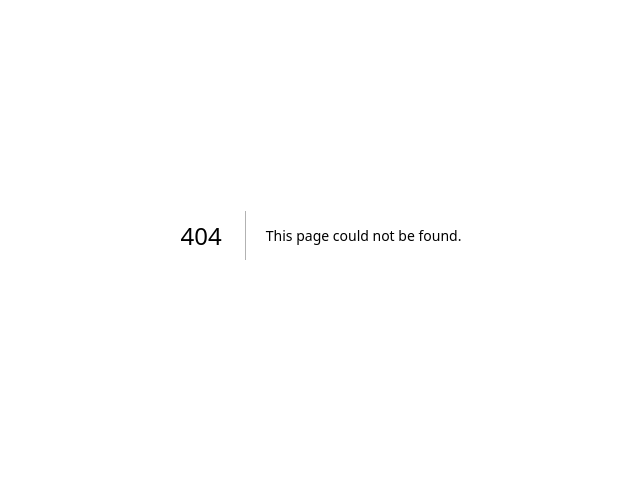
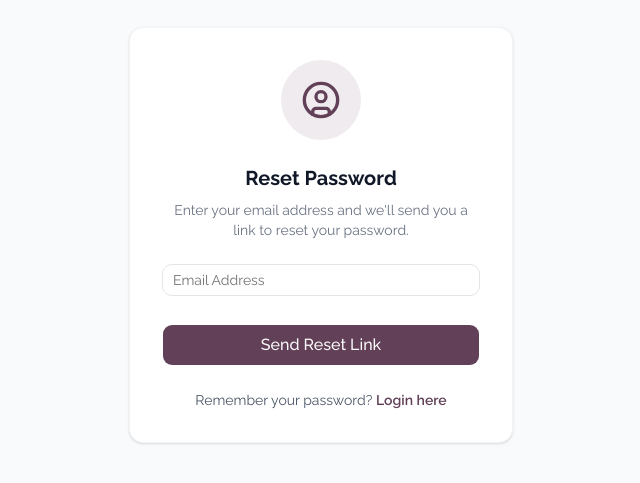
Before and after one commit to batmanven/odoo-hackathon-amrita, a Next.js app: page /forgot-password in a window 1280 px wide. Before the commit this address had no page. Shown: the part 165-648 px from the top of the page, without its empty margins (319-959 px from the left). Built offline with nearby package versions, Linux system fonts and the light colour scheme; no server answers.

Commit message:
feat: implement register and forgot password pages with server action integration

```diff
--- /dev/null
+++ b/src/app/(auth)/forgot-password/page.tsx
@@ -0,0 +1,82 @@
+'use client'
+
+import { useActionState, useEffect } from 'react'
+import { resetPasswordAction } from '@/app/actions/auth'
+import Link from 'next/link'
+import { Input } from '@/components/ui/input'
+import { Button } from '@/components/ui/button'
+import { UserCircle } from 'lucide-react'
+import { toast } from 'sonner'
+
+export default function ForgotPasswordPage() {
+  const [state, formAction, isPending] = useActionState(resetPasswordAction, null)
+
+  useEffect(() => {
+    if (state?.error) {
+      toast.error(state.error)
+    }
+    if (state?.success) {
+      toast.success(state.success)
+    }
+  }, [state])
+
+  return (
+    <div className="min-h-screen bg-slate-50 flex items-center justify-center p-4">
+      <div className="w-full max-w-sm bg-white rounded-xl shadow-sm border border-gray-100 p-8 flex flex-col items-center">
+
+        <div className="w-20 h-20 bg-primary/10 rounded-full flex items-center justify-center mb-6">
+          <UserCircle className="w-10 h-10 text-primary" />
+        </div>
+
+        <h1 className="text-xl font-bold mb-2 text-center text-gray-900">Reset Password</h1>
+        <p className="text-sm text-gray-500 mb-6 text-center">
+          Enter your email address and we&apos;ll send you a link to reset your password.
+        </p>
+
+        <form action={formAction} className="w-full space-y-5">
+          {state?.error && (
+            <div className="p-3 text-sm text-red-500 bg-red-50 rounded-md border border-red-100">
+              {state.error}
+            </div>
+          )}
+          {state?.success && (
+            <div className="p-3 text-sm text-green-700 bg-green-50 rounded-md border border-green-200">
+              {state.success}
+            </div>
+          )}
+
+          <div>
+            <Input
+              type="email"
+              name="email"
+              placeholder="Email Address"
+              required
+            />
+          </div>
+
+          <div className="pt-2">
+            <Button
+              type="submit"
+              disabled={isPending}
+              className="
+      w-full py-5 text-md font-medium
+      cursor-pointer
+      transition-all duration-200
+      hover:bg-primary/90
+      hover:scale-[1.01]
+      active:scale-[0.98]
+      disabled:cursor-not-allowed
+    "
+            >
+              {isPending ? 'Sending...' : 'Send Reset Link'}
+            </Button>
+          </div>
+        </form>
+
+        <div className="mt-6 text-sm text-gray-600">
+          Remember your password? <Link href="/login" className="text-primary font-semibold hover:underline cursor-pointer">Login here</Link>
+        </div>
+      </div>
+    </div>
+  )
+}
--- /dev/null
+++ b/src/app/(auth)/register/page.tsx
@@ -0,0 +1,159 @@
+'use client'
+
+import { useActionState, useState, useRef, useEffect } from 'react'
+import { signupAction } from '@/app/actions/auth'
+import Link from 'next/link'
+import { Input } from '@/components/ui/input'
+import { Textarea } from '@/components/ui/textarea'
+import { Button } from '@/components/ui/button'
+import { UserCircle, Upload } from 'lucide-react'
+import { toast } from 'sonner'
+import Image from 'next/image'
+
+export default function RegisterPage() {
+  const [state, formAction, isPending] = useActionState(signupAction, null)
+  const [avatarPreview, setAvatarPreview] = useState<string | null>(null)
+  const fileInputRef = useRef<HTMLInputElement>(null)
+
+  useEffect(() => {
+    if (state?.error) {
+      toast.error(state.error)
+    }
+  }, [state?.error])
+
+  const handleImageChange = (e: React.ChangeEvent<HTMLInputElement>) => {
+    const file = e.target.files?.[0]
+    if (file) {
+      if (file.size > 5 * 1024 * 1024) {
+        toast.error('Image must be less than 5MB')
+        return
+      }
+      const reader = new FileReader()
+      reader.onloadend = () => {
+        setAvatarPreview(reader.result as string)
+      }
+      reader.readAsDataURL(file)
+    }
+  }
+
+  return (
+    <div className="min-h-screen bg-slate-50 flex items-center justify-center p-4 py-12">
+      <div className="w-full max-w-2xl bg-white rounded-xl shadow-sm border border-gray-100 p-8 flex flex-col items-center">
+
+        <div
+          className="w-24 h-24 bg-primary/10 rounded-full flex items-center justify-center mb-6 cursor-pointer relative overflow-hidden group border-2 border-dashed border-primary/50 hover:border-primary transition-all"
+          onClick={() => fileInputRef.current?.click()}
+        >
+          {avatarPreview ? (
+            <Image src={avatarPreview} alt="Avatar" fill className="object-cover" />
+          ) : (
+            <UserCircle className="w-12 h-12 text-primary" />
+          )}
+          <div className="absolute inset-0 bg-black/40 flex items-center justify-center opacity-0 group-hover:opacity-100 transition-opacity">
+            <Upload className="w-6 h-6 text-white" />
+          </div>
+        </div>
+
+        <form action={formAction} className="w-full space-y-5">
+          <input
+            type="file"
+            ref={fileInputRef}
+            className="hidden"
+            accept="image/*"
+            onChange={handleImageChange}
+          />
+          <input type="hidden" name="avatarBase64" value={avatarPreview || ''} />
+          {state?.error && (
+            <div className="p-3 text-sm text-red-500 bg-red-50 rounded-md border border-red-100 text-center">
+              {state.error}
+            </div>
+          )}
+
+          <div className="grid grid-cols-1 md:grid-cols-2 gap-5">
+            <Input
+              type="text"
+              name="firstName"
+              placeholder="First Name"
+              required
+            />
+            <Input
+              type="text"
+              name="lastName"
+              placeholder="Last Name"
+              required
+            />
+          </div>
+
+          <div className="grid grid-cols-1 md:grid-cols-2 gap-5">
+            <Input
+              type="email"
+              name="email"
+              placeholder="Email Address"
+              required
+            />
+            <Input
+              type="tel"
+              name="phone"
+              placeholder="Phone Number"
+              required
+            />
+          </div>
+
+          <div className="grid grid-cols-1 md:grid-cols-2 gap-5">
+            <Input
+              type="text"
+              name="city"
+              placeholder="City"
+              required
+            />
+            <Input
+              type="text"
+              name="country"
+              placeholder="Country"
+              required
+            />
+          </div>
+
+          <div>
+            <Input
+              type="password"
+              name="password"
+              placeholder="Password"
+              required
+              minLength={6}
+            />
+          </div>
+
+          <Textarea
+            name="additionalInfo"
+            placeholder="Additional Information"
+            className="min-h-[120px] resize-none"
+          />
+
+          <div className="pt-4 flex justify-center">
+            <Button
+              type="submit"
+              disabled={isPending}
+              className="
+      w-full md:w-auto px-12 py-6 text-md font-medium
+      cursor-pointer
+      transition-all duration-200
+      hover:bg-primary/90
+      hover:scale-[1.02]
+      active:scale-[0.98]
+      disabled:cursor-not-allowed
+    "
+            >
+              {isPending ? 'Creating Account...' : 'Register User'}
+            </Button>
+          </div>
+        </form>
+
+        <div className="mt-8 text-sm text-gray-600">
+          Already have an account? <Link href="/login" className="text-primary font-semibold hover:underline cursor-pointer">Login here</Link>
+        </div>
+
+      </div>
+    </div>
+  )
+}
```
